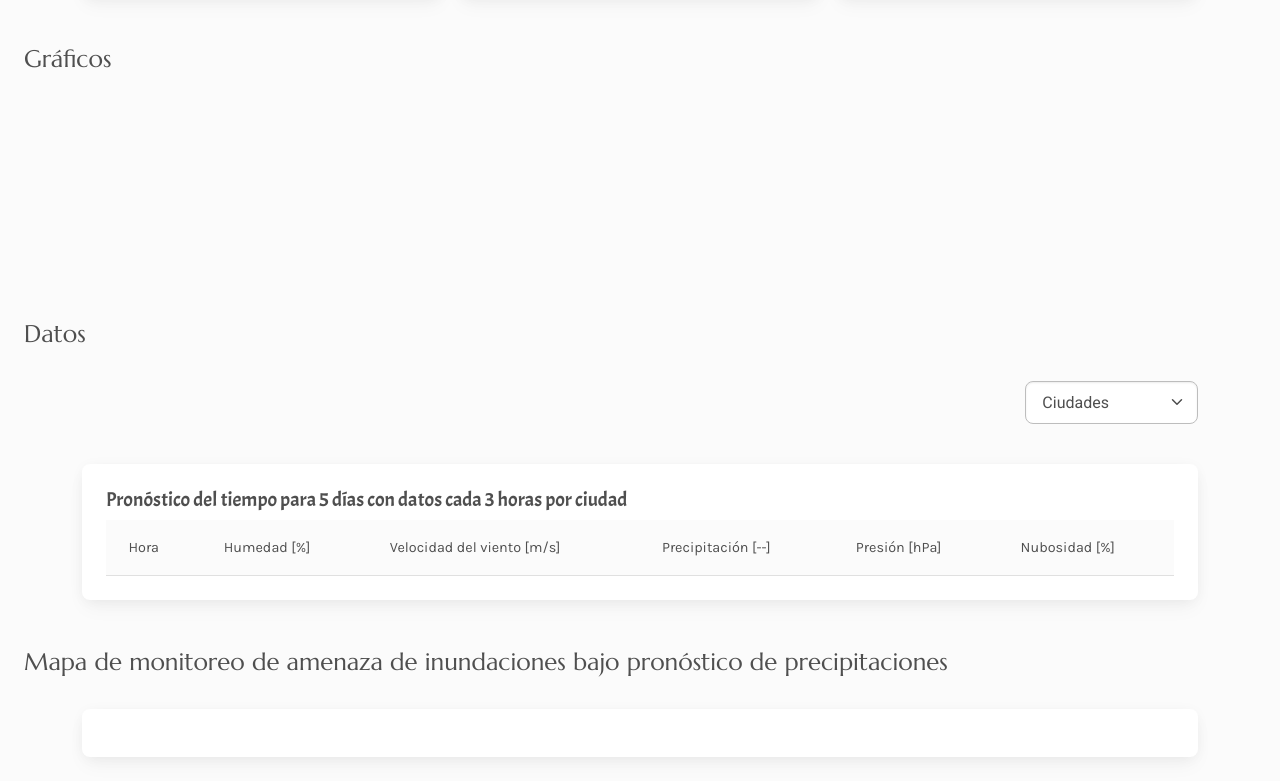
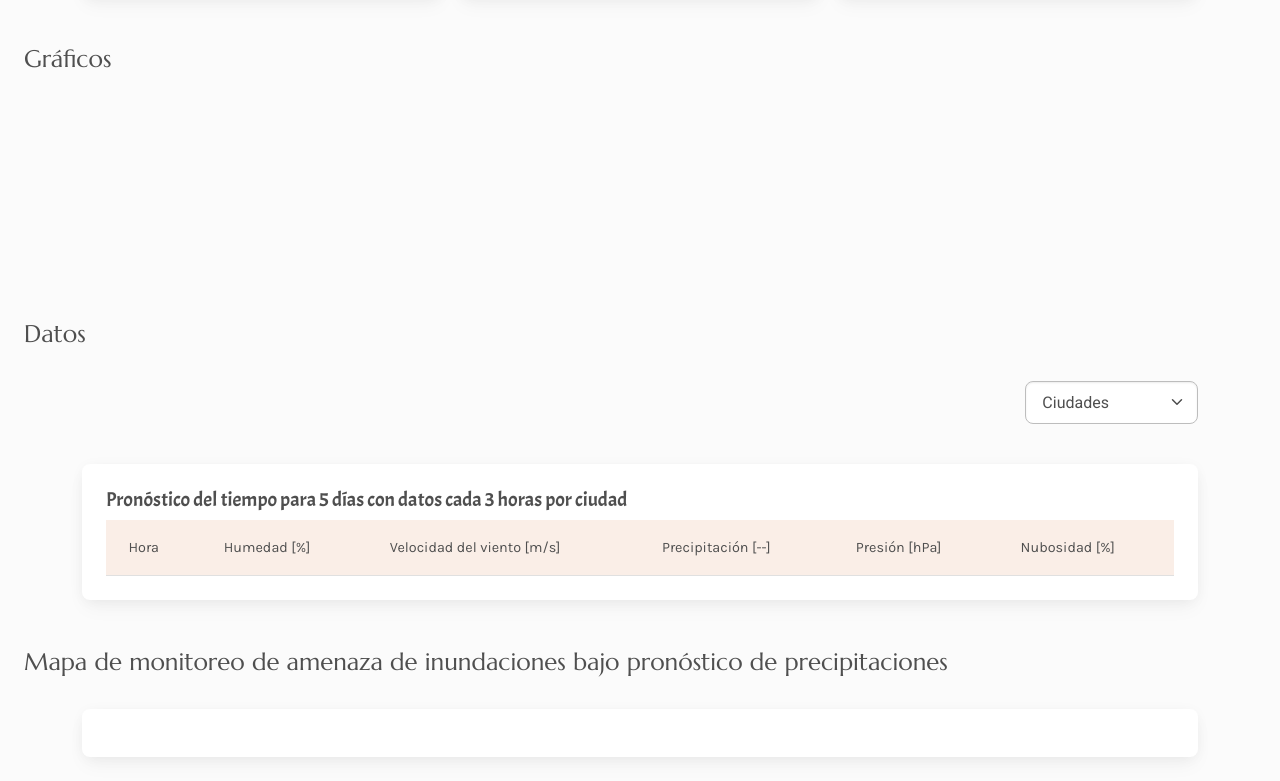
Before and after one commit to rochardp12/dashboard, a plain HTML site: page index.html in a window 1280 px wide. Shown: the part 462-1243 px from the top of the page. Drawn offline with nearby package versions, Linux system fonts and the light colour scheme; a script that the page names is missing.

Commit message:
ahora si final

```diff
--- a/index.html
+++ b/index.html
@@ -165,7 +165,7 @@
                                 <table id="forecast"
                                     class="table align-middle mb-0 bg-white">
                                     <thead class="bg-light">
-                                    <tr>
+                                    <tr id="trno">
                                             <th>Hora</th>
                                             <th>Humedad [%]</th>
                                             <th>Velocidad del viento [m/s]</th>
--- a/stylesheets/style.css
+++ b/stylesheets/style.css
@@ -37,3 +37,7 @@ th, option, li{
 .prueba{
     display: flex;
 }
+
+#trno{
+    background-color: #faeee7;
+}
```
